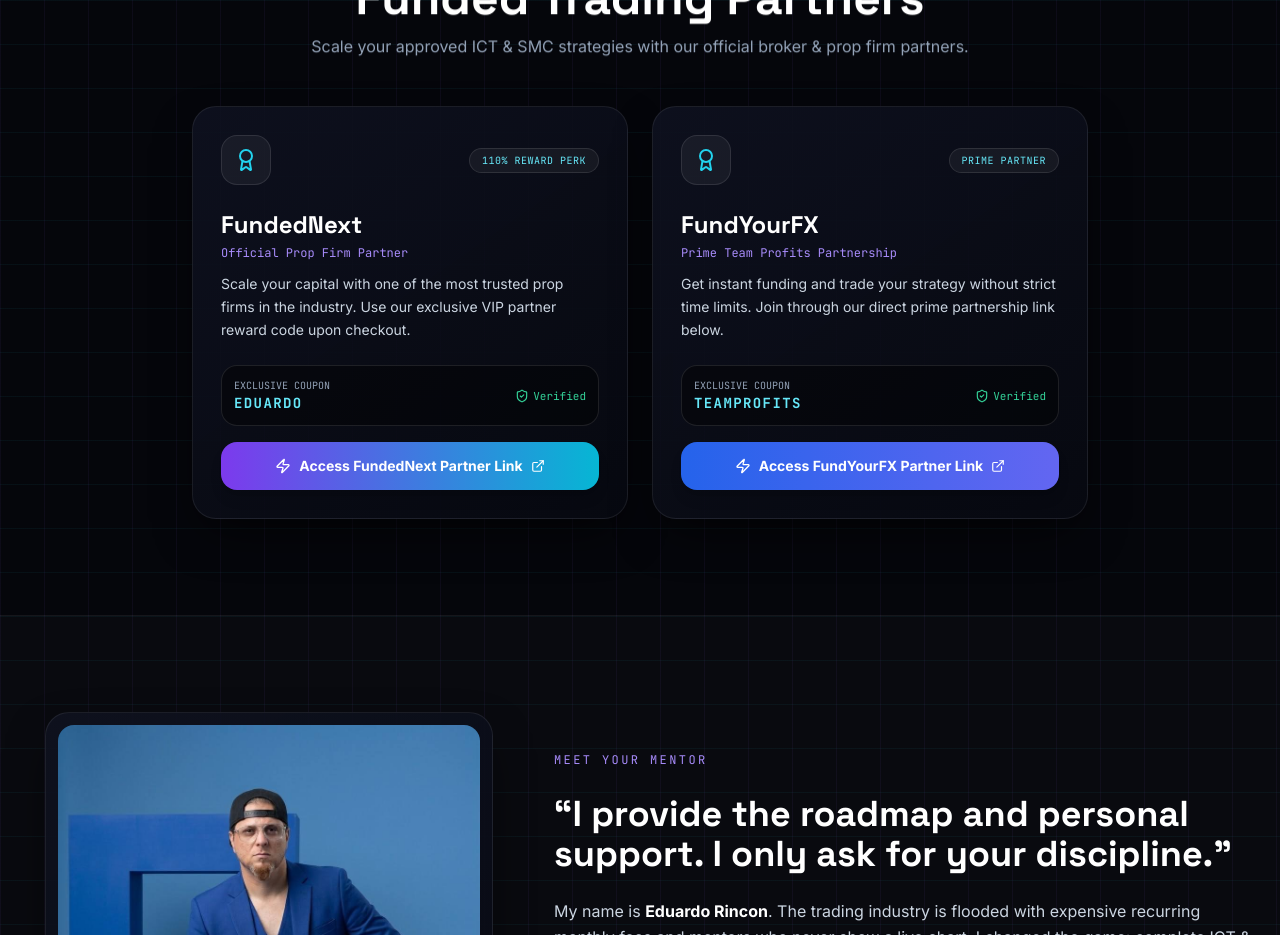
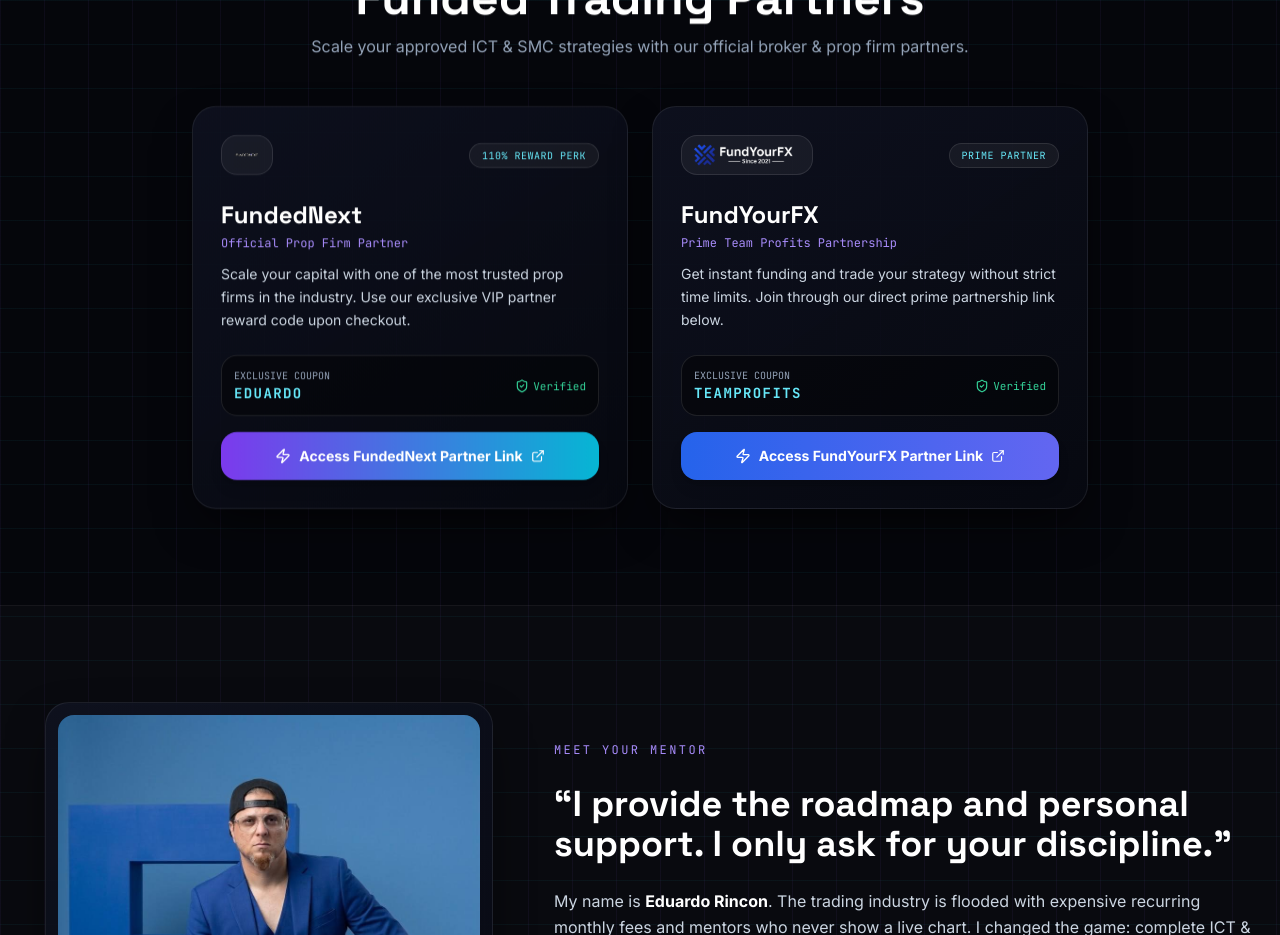
Before and after one commit to ishootrawdotcom-ctrl/teamprofitsfx-web, a Next.js app: page / in a window 1280 px wide. Shown: the part 1980-2915 px from the top of the page. Built offline with nearby package versions, Linux system fonts and the light colour scheme.

Commit message:
Update PartnersSection.tsx

```diff
--- a/src/components/PartnersSection.tsx
+++ b/src/components/PartnersSection.tsx
@@ -10,6 +10,7 @@ export function PartnersSection() {
       badge: "110% REWARD PERK",
       code: "EDUARDO",
       link: "https://fundednext.com/?fpr=profitfx",
+      logo: "/images/fundednext-logo.png",
       accent: "from-violet-600/20 via-cyan-500/10 to-transparent border-cyan-500/30 text-cyan-300",
       btnBg: "bg-gradient-to-r from-violet-600 to-cyan-500 text-white hover:brightness-110",
     },
@@ -20,6 +21,7 @@ export function PartnersSection() {
       badge: "PRIME PARTNER",
       code: "TEAMPROFITS",
       link: "https://fundyourfx.com/prime-teamprofits",
+      logo: "/images/fundyourfx-logo.png",
       accent: "from-blue-600/20 via-indigo-500/10 to-transparent border-blue-500/30 text-blue-300",
       btnBg: "bg-gradient-to-r from-blue-600 to-indigo-500 text-white hover:brightness-110",
     },
@@ -48,8 +50,17 @@ export function PartnersSection() {
               <div className={`carbon-card rounded-3xl p-7 h-full flex flex-col justify-between border bg-gradient-to-br ${p.accent} relative group`}>
                 <div>
                   <div className="flex items-center justify-between mb-6">
-                    <div className="p-3 rounded-2xl bg-white/5 border border-white/10 text-white">
-                      <Award className="w-6 h-6 text-cyan-400" />
+                    {/* Logo de la Prop Firm */}
+                    <div className="h-10 px-3 py-1.5 rounded-2xl bg-white/5 border border-white/10 flex items-center justify-center overflow-hidden">
+                      <img
+                        src={p.logo}
+                        alt={`${p.name} Logo`}
+                        className="max-h-full w-auto object-contain mix-blend-lighten"
+                        onError={(e) => {
+                          // Fallback si la imagen tarda o no carga
+                          (e.currentTarget as HTMLElement).style.display = "none";
+                        }}
+                      />
                     </div>
                     <span className="px-3 py-1 rounded-full bg-white/5 border border-white/10 text-[10px] font-mono text-cyan-300 tracking-wider">
                       {p.badge}
```
